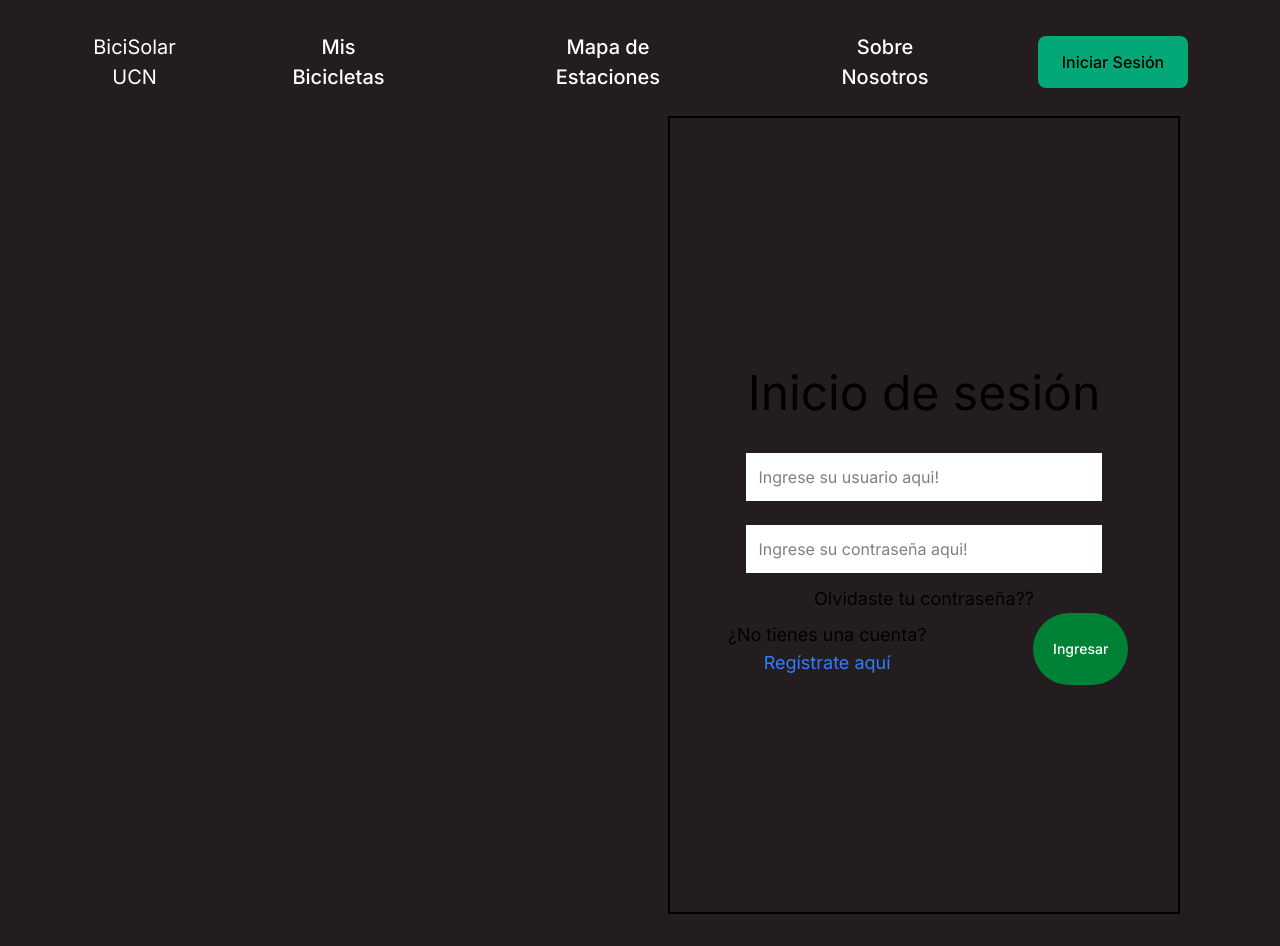
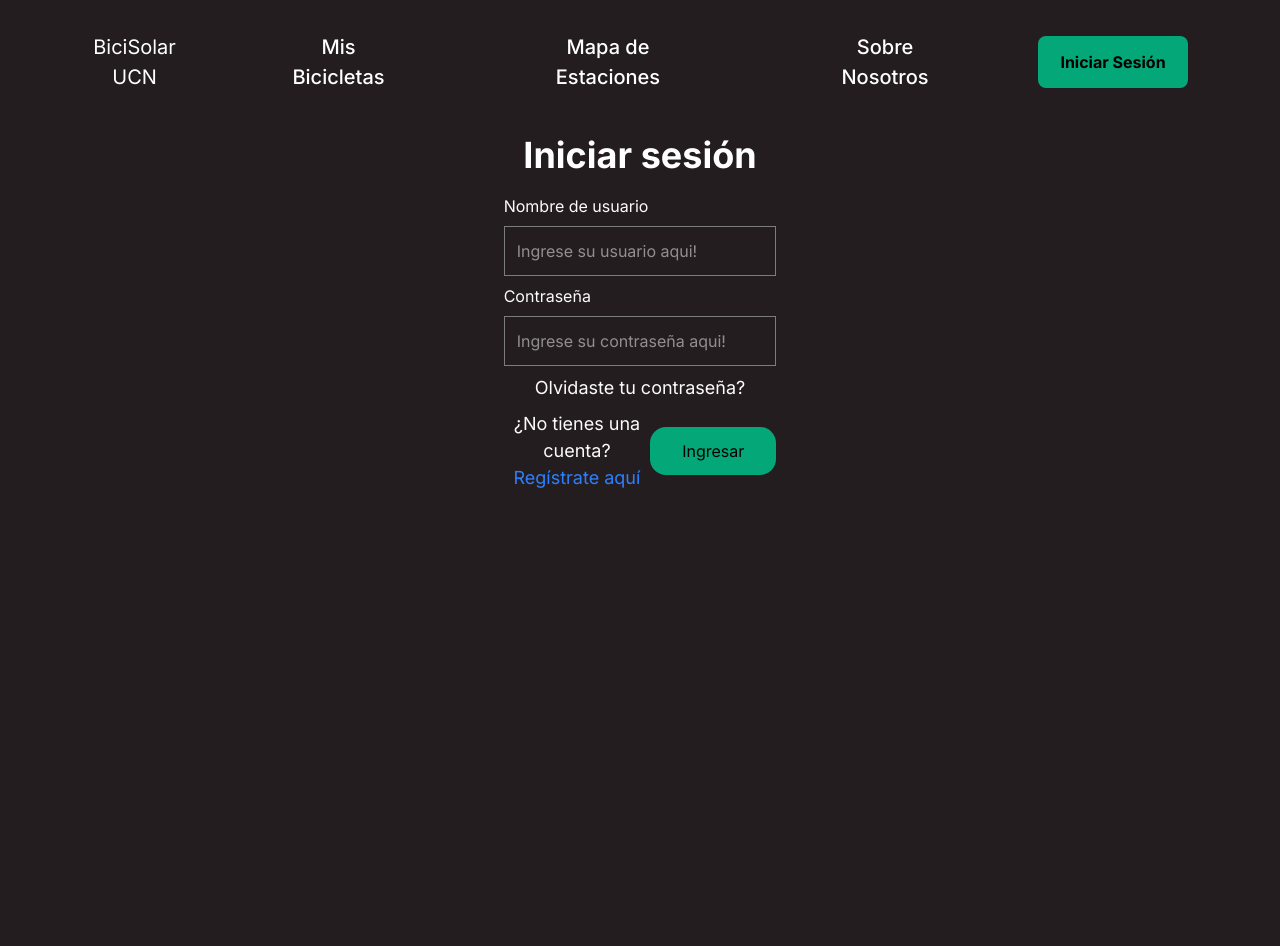
Before and after one commit to MotelPaso/Bicicletero, a React (Vite) app in the folder frontend/: page /login in a window 1280 px wide. After the commit the page ends 800 px from the top, so only its background shows below. Built offline with nearby package versions, Linux system fonts and the light colour scheme.

Commit message:
feat: login page frontend

```diff
--- a/frontend/src/components/Button.jsx
+++ /dev/null
@@ -1,22 +0,0 @@
-function Button({ text, type, color }) {
-	let styles =
-		"text-white font-medium rounded-full text-sm px-5 py-2.5 text-center ";
-
-	switch (color) {
-		case "green":
-			styles +=
-				"bg-green-700 hover:bg-green-700/25 active:bg-green-600 dark:bg-green-600 dark:hover:bg-green-700 dark:focus:ring-green-800";
-			break;
-		case "lightblue":
-			styles += "bg-sky-500/75 hover:bg-sky-500/25 active:bg-sky-600";
-			break;
-	}
-
-	return (
-		<button type={type} className={styles}>
-			{text}
-		</button>
-	);
-}
-
-export default Button;
--- a/frontend/src/components/LoginButton.jsx
+++ b/frontend/src/components/LoginButton.jsx
@@ -2,7 +2,7 @@ import "../global.css";
 
 function LoginButton() {
 	return (
-		<button className="bg-(--DLgBtn) p-[14px] ml-6 gap-[8px] w-[150px] h-[52px] rounded-lg text-black font-medium">
+		<button className="bg-(--DLgBtn) p-[14px] ml-6 gap-[8px] w-[150px] h-[52px] rounded-lg text-black font-bold">
 			Iniciar Sesión
 		</button>
 	);
--- a/frontend/src/global.css
+++ b/frontend/src/global.css
@@ -4,6 +4,7 @@
 	/* Colors for the page */
 	/* Dark Mode */
 	--DBG: #241d20;
+	--DBorder: #7c7c7c;
 	--DLgBtn: #04a777;
 	--DBtn: #acc196;
 	--DTitle: #ffffff;
--- a/frontend/src/pages/Login.jsx
+++ b/frontend/src/pages/Login.jsx
@@ -1,15 +1,12 @@
-import Button from "../components/Button";
 import { useState } from "react";
 import { Link } from "react-router-dom";
 
 function Login() {
 	const [loggedIn, isLogged] = useState(false);
-
 	const [username, setUsername] = useState("");
 	const [password, setPassword] = useState("");
 
 	const olvidoContra = () => {
-		// Todo: help with get new password
 		alert("no te puedo ayudar, cagaste");
 	};
 
@@ -30,6 +27,7 @@ function Login() {
 				const data = await response.json();
 				if (data) {
 					alert("Inicio de sesión exitoso");
+					window.location.href = "http://localhost:5173/estaciones"; // change to actual value
 				} else {
 					alert("Credenciales incorrectas");
 				}
@@ -50,42 +48,60 @@ function Login() {
 	};
 
 	return (
-		<div className="flex flex-col justify-center items-center py-[0%] pl-[50%]">
+		<div className="flex flex-col justify-center items-center py-[0px] ">
 			<form
 				onSubmit={handleLogin}
 				action="#"
-				className="flex flex-col justify-center items-center w-[90%] py-[40%] border-2 border-solid border-black"
+				className="flex flex-col justify-center items-center w-[40%] h-[50%] rounded-2xl "
 			>
-				<h1 className="text-5xl p-6">Inicio de sesión</h1>
+				<h1 className="text-[36px] font-bold py-3 text-(--DTitle)">
+					Iniciar sesión
+				</h1>
+				<div className="flex flex-col w-[60%]">
+					<p className="text-left text-[16px] text-(--DText)">
+						Nombre de usuario
+					</p>
 					<input
-					className="p-3 m-3 w-[70%] text-black bg-white"
+						className="p-3 my-2 text-white border-1 border-(--DBorder)"
 						type="text"
 						value={username}
 						onChange={(e) => setUsername(e.target.value)}
 						placeholder="Ingrese su usuario aqui!"
 					/>
+				</div>
+				<div className="flex flex-col w-[60%]">
+					<p className="text-left text-(--DText)">Contraseña</p>
 					<input
-					className="p-3 m-3 w-[70%] text-black bg-white"
+						className="p-3 my-2 text-white border-1 border-(--DBorder)"
 						type="password"
 						value={password}
 						onChange={(e) => setPassword(e.target.value)}
 						placeholder="Ingrese su contraseña aqui!"
 					/>
+				</div>
 				<button
-					className="text-lg"
+					className="text-lg text-(--DText)"
 					type="button"
 					onClick={olvidoContra}
 				>
-					Olvidaste tu contraseña??
+					Olvidaste tu contraseña?
 				</button>
-				<div className="flex flex-row justify-around w-[100%]">
-					<div className="flex flex-row justify-around p-2">
-						<Link to="/registro" className="text-lg self-center">
+				<div className="flex flex-row justify-between items-center w-[60%]">
+					<div className="flex flex-row p-2">
+						<Link
+							to="/registro"
+							className="text-[18px] text-(--DText)"
+						>
 							<p>¿No tienes una cuenta? </p>
 							<p className="text-blue-500">Regístrate aquí </p>
 						</Link>
 					</div>
-					<Button text="Ingresar" type="submit" color="green" />
+					<button
+						className="text-black bg-(--DLgBtn) rounded-2xl px-8 h-12"
+						type="submit"
+					>
+						Ingresar
+					</button>
 				</div>
 			</form>
 		</div>
```
Also changed, not shown: 1 other file (tests, documents, lock files or other folders). Lines whose indentation alone changed are shown as unchanged.
